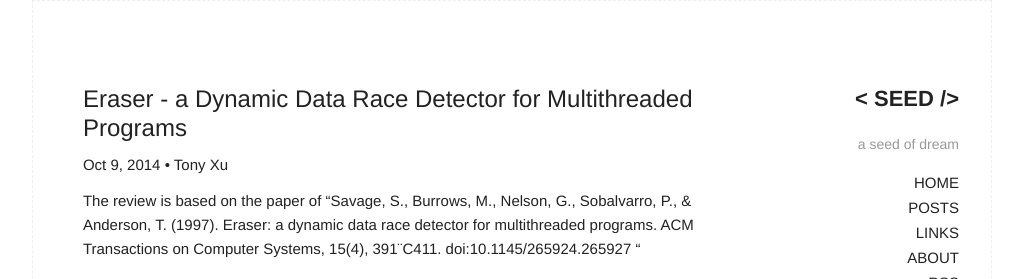
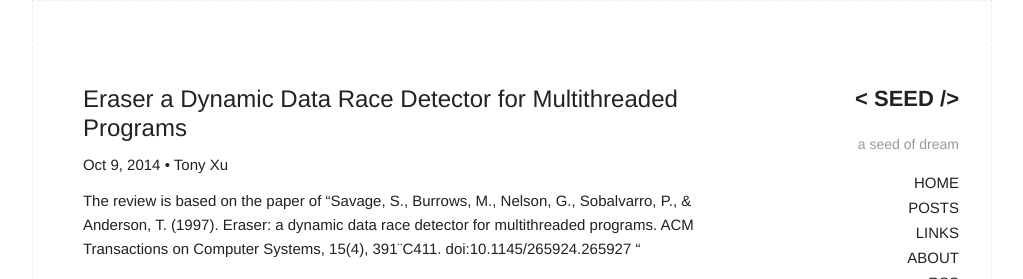
Before and after one commit to Tonyxu82/tonyxu82.github.io, a Jekyll site: the page built from _posts/2014-10-09-Eraser-a-Dynamic-Data-Race-Detector-for-Multithreaded-Programs.md, in a window 1280 px wide. Shown: the top 279 px of the page, without its empty margins (128-1151 px from the left). Built offline with Jekyll 4.4.1, drawn with Linux system fonts in a browser that asks for light colours; comment, search, counter and statistics services are not loaded.

```diff
--- a/_posts/2014-10-09-Eraser-a-Dynamic-Data-Race-Detector-for-Multithreaded-Programs.md
+++ b/_posts/2014-10-09-Eraser-a-Dynamic-Data-Race-Detector-for-Multithreaded-Programs.md
@@ -1,6 +1,6 @@
 ---
 layout: post
-title: Eraser - a Dynamic Data Race Detector for Multithreaded Programs
+title: Eraser a Dynamic Data Race Detector for Multithreaded Programs
 author: Tony Xu
 category: Operating System
 description: a paper review of "Savage, S., Burrows, M., Nelson, G., Sobalvarro, P., & Anderson, T. (1997). Eraser a dynamic data race detector for multithreaded programs. ACM Transactions on Computer Systems, 15(4), 391¨C411. doi:10.1145/265924.265927 "
```
